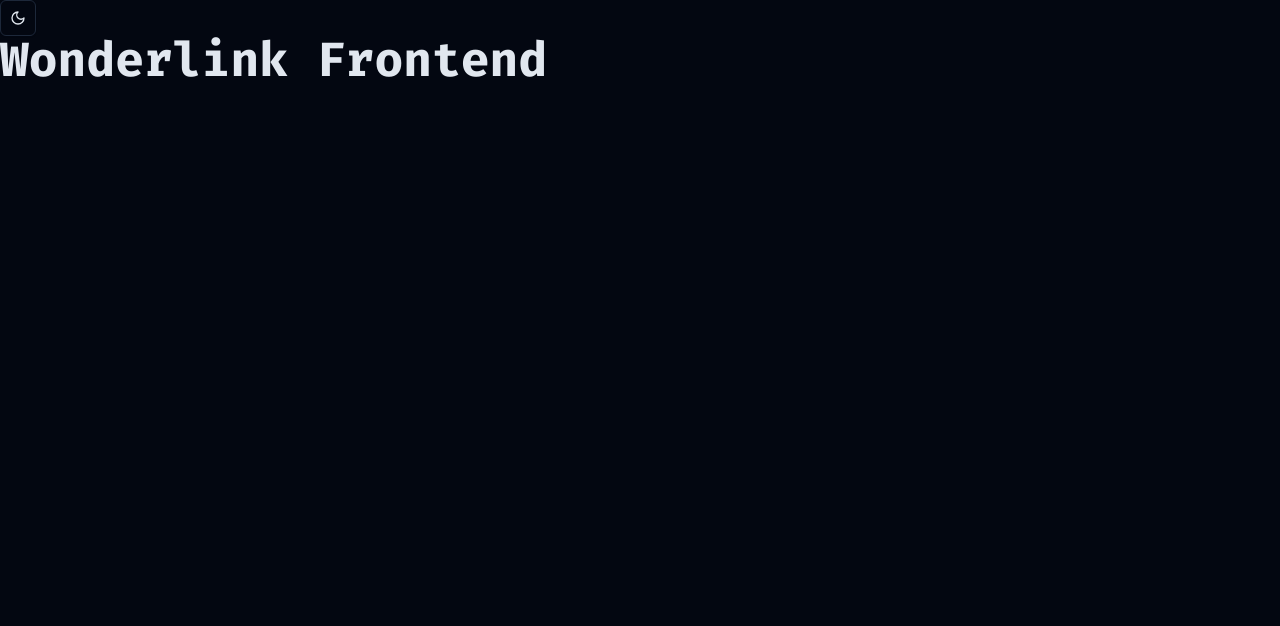
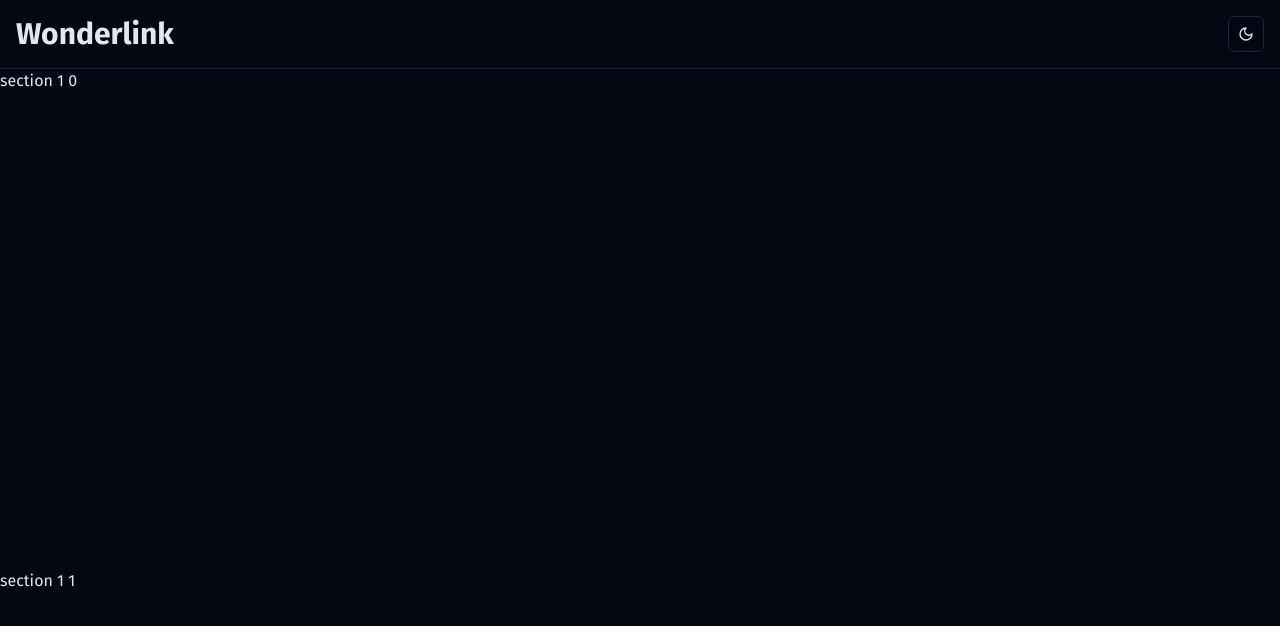
Before and after one commit to dorukozerr/wonderlink-frontend, a React (Vite) app: page / in a window 1280 px wide. Shown: the top 626 px of the page. Built offline with nearby package versions, Linux system fonts and the light colour scheme.

Commit message:
feat: layout structure

```diff
--- a/src/App.tsx
+++ b/src/App.tsx
@@ -1,8 +1,17 @@
-import { ThemeToggle } from '@/components/theme-toggle';
+// ## Chart section ideas
+//
+// - D1,D7,D30 Retentions => Funnel
+// - Extended Retentions => Circle Packing
+// - Platform statistics => Waffle
+// - Daily usage statistics => Calendar
+// - Country statistics => Tree Map
 
 export const App = () => (
   <div>
-    <ThemeToggle />
-    <h1 className='mono text-5xl font-bold'>Wonderlink Frontend</h1>
+    {[1, 1, 1, 1, 1, 1, 1].map((section, index) => (
+      <div key={`section-${index}`} className='h-[500px]'>
+        section {section} {index}
+      </div>
+    ))}
   </div>
 );
--- /dev/null
+++ b/src/components/layout/header.tsx
@@ -0,0 +1,8 @@
+import { ThemeToggle } from '@/components/theme-toggle';
+
+export const Header = () => (
+  <div className='mx-auto flex w-full max-w-[1440px] items-center justify-between border-b border-border p-4'>
+    <h1 className='text-3xl font-bold'>Wonderlink</h1>
+    <ThemeToggle />
+  </div>
+);
--- /dev/null
+++ b/src/components/layout/index.tsx
@@ -0,0 +1,12 @@
+import { ReactNode } from 'react';
+
+import { Header } from '@/components/layout/header';
+
+export const Layout = ({ children }: { children: ReactNode }) => (
+  <main className='flex h-full w-full flex-col items-start justify-start'>
+    <Header />
+    <section className='mx-auto w-full max-w-[1440px] flex-1 overflow-auto'>
+      {children}
+    </section>
+  </main>
+);
--- a/src/index.css
+++ b/src/index.css
@@ -3,6 +3,12 @@
 @tailwind base;
 @tailwind components;
 @tailwind utilities;
+
+html,
+body,
+#root {
+  height: 100%;
+}
 
 @layer base {
   :root {
@@ -57,7 +63,7 @@
     font-family: 'Fira Sans', serif;
   }
   body {
-    @apply bg-background text-foreground font-sans antialiased;
+    @apply bg-background font-sans text-foreground antialiased;
   }
 
   .mono {
--- a/src/main.tsx
+++ b/src/main.tsx
@@ -2,6 +2,7 @@ import { StrictMode } from 'react';
 import { createRoot } from 'react-dom/client';
 
 import { ThemeProvider } from '@/components/theme-provider.tsx';
+import { Layout } from '@/components/layout';
 import { App } from '@/App.tsx';
 
 import './index.css';
@@ -9,7 +10,9 @@ import './index.css';
 createRoot(document.getElementById('root')!).render(
   <StrictMode>
     <ThemeProvider defaultTheme='dark' storageKey='vite-ui-theme'>
-      <App />
+      <Layout>
+        <App />
+      </Layout>
     </ThemeProvider>
   </StrictMode>
 );
```
